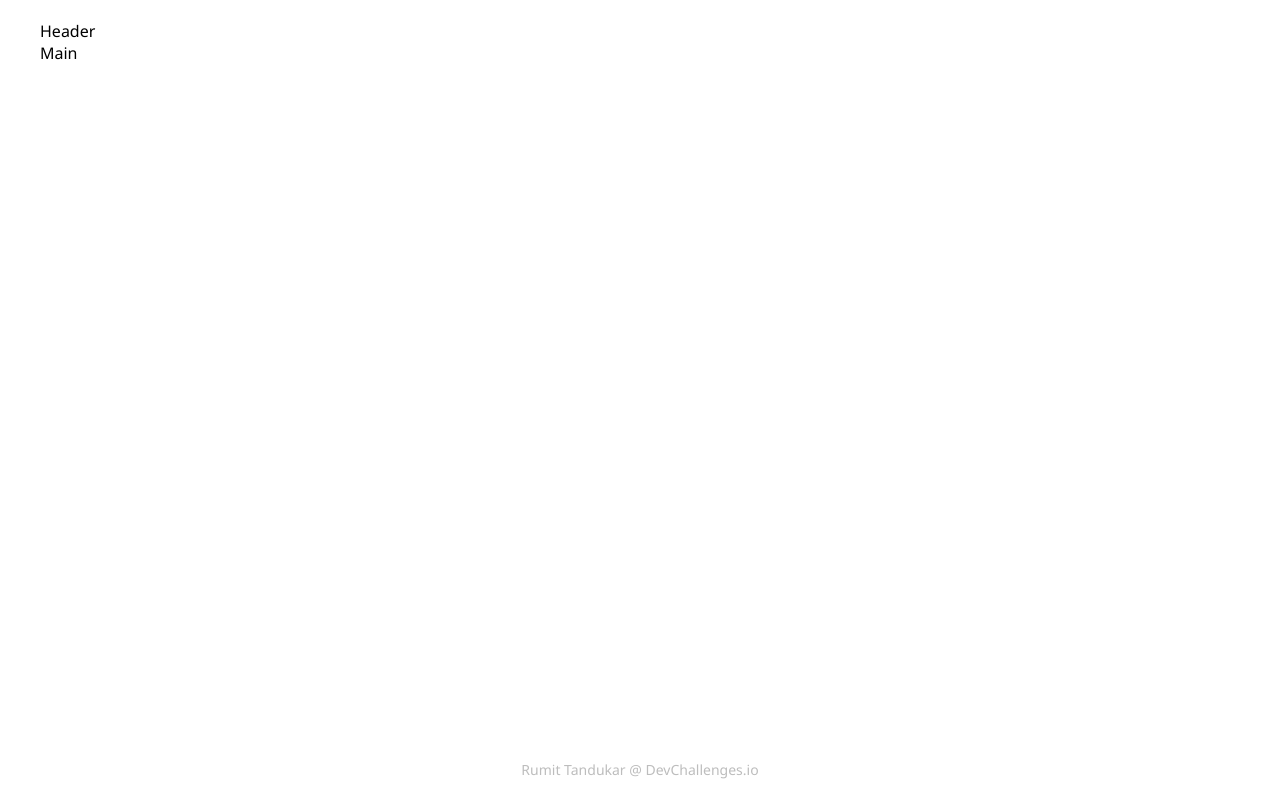
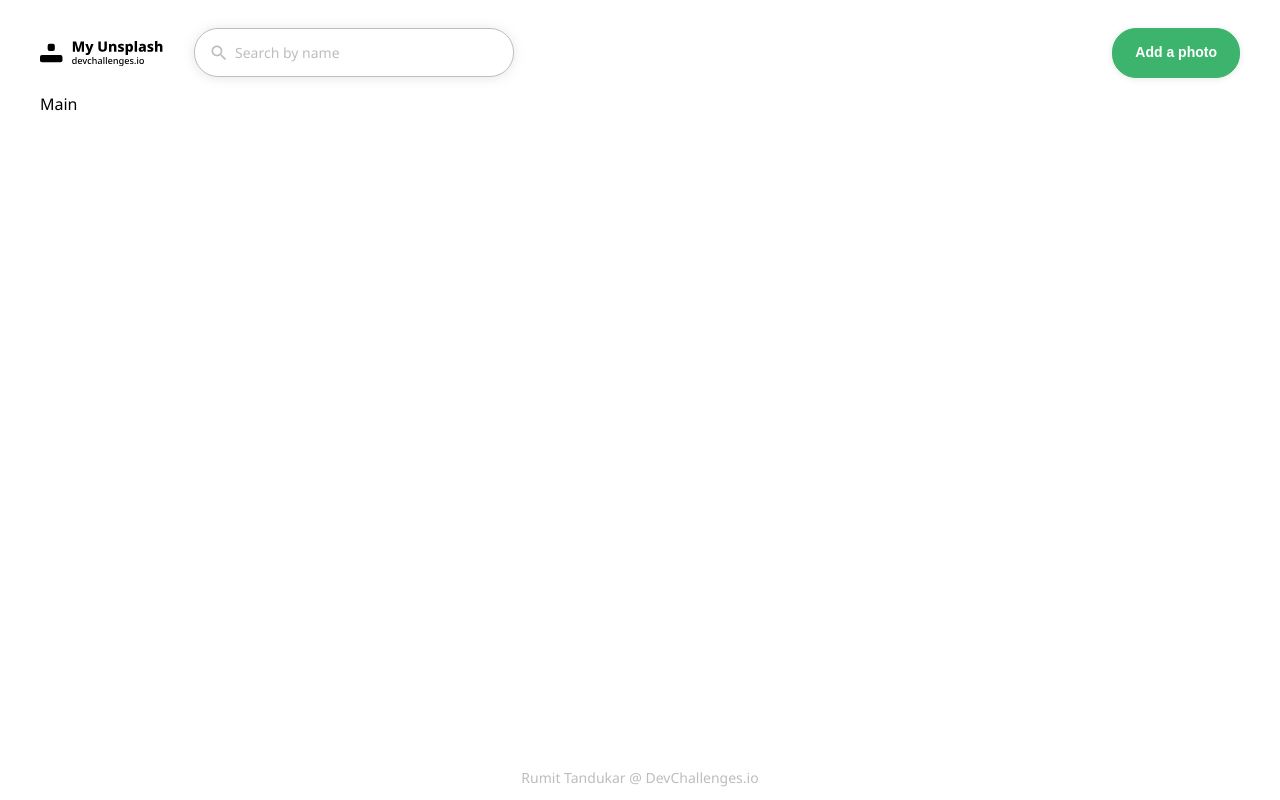
Before and after one commit to Rumit0270/dev-challenges, a React (Create React App) app in the folder my-unsplash/client/: page / in a window 1280 px wide. Built offline with nearby package versions, Linux system fonts and the light colour scheme.

Commit message:
Add button and input components and lay out Header component

```diff
--- a/my-unsplash/client/public/index.html
+++ b/my-unsplash/client/public/index.html
@@ -7,6 +7,10 @@
     <meta name="description" content="Web site to share nice photos" />
     <link rel="title icon" href="%PUBLIC_URL%/logo128.png" />
     <link rel="manifest" href="%PUBLIC_URL%/manifest.json" />
+    <link
+      href="https://fonts.googleapis.com/icon?family=Material+Icons"
+      rel="stylesheet"
+    />
     <title>My Unsplash</title>
   </head>
   <body>
--- a/my-unsplash/client/src/assets/css/App.css
+++ b/my-unsplash/client/src/assets/css/App.css
@@ -2,7 +2,7 @@
 
 :root {
   --font-noto-sans: 'Noto Sans', sans-serif;
-  --layout-breakpoint-sm: 640px;
+  --layout-breakpoint-sm: 576px;
   --layout-breakpoint-md: 768px;
   --layout-breakpoint-lg: 1024px;
   --layout-breakpoint-xl: 1280px;
@@ -10,6 +10,7 @@
   --color-ocean-green: #3db46d;
   --color-emperor: #4f4f4f;
   --color-burnt-sienna: #eb5757;
+  --color-mine-shaft: #333333;
 }
 
 * {
@@ -27,7 +28,7 @@ body {
   flex-direction: column;
   width: 100%;
   min-height: 100vh;
-  padding: 4px 8px;
+  padding: 0px 8px 5px;
   max-width: 980px;
   margin: 0 auto;
 }
@@ -40,7 +41,7 @@ body {
 
 @media screen and (min-width: 1024px) {
   .app-container {
-    padding: 20px 40px;
+    padding: 12px 40px;
   }
 }
 
--- /dev/null
+++ b/my-unsplash/client/src/assets/css/Button.css
@@ -0,0 +1,52 @@
+.btn {
+  font-size: 14px;
+  line-height: 19px;
+  border: none;
+  padding: 14px 22px;
+  border-radius: 24px;
+  font-weight: bold;
+  transition: all 0.25s;
+  height: 50px;
+}
+
+.btn:focus {
+  outline: none;
+  border: 1px solid var(--color-mine-shaft);
+}
+
+.btn--success {
+  background-color: var(--color-ocean-green);
+  box-shadow: 0px 1px 6px rgba(0, 0, 0, 0.1);
+  color: white;
+  border: 1px solid var(--color-ocean-green);
+}
+
+.btn--success:hover {
+  background-color: #37a06d;
+}
+
+.btn--danger {
+  background: var(--color-burnt-sienna);
+  box-shadow: 0px 1px 6px rgba(0, 0, 0, 0.1);
+  color: white;
+  border: 1px solid var(--color-burnt-sienna);
+}
+
+.btn--danger:hover {
+  background-color: #d75757;
+}
+
+.btn--text {
+  background-color: transparent;
+  color: var(--color-silver);
+  font-weight: 600;
+  font-size: 18px;
+  line-height: 24px;
+  border: none;
+  box-shadow: none;
+  border: 1px solid transparent;
+}
+
+.btn--text:hover {
+  background-color: #eeeeee;
+}
--- a/my-unsplash/client/src/assets/css/Header.css
+++ b/my-unsplash/client/src/assets/css/Header.css
@@ -0,0 +1,59 @@
+.header {
+  padding: 8px 0;
+  display: flex;
+  align-items: center;
+}
+
+.header__logo {
+  height: 30px;
+  width: 110px;
+  margin-right: 6px;
+}
+
+.header__controls {
+  flex: 1;
+  display: flex;
+  justify-content: space-between;
+  align-items: center;
+}
+
+.search-input {
+  margin-right: 5px !important;
+  max-width: 140px;
+}
+
+.add-photo-button {
+  padding: 8px 10px !important;
+  font-size: 12px !important;
+  line-height: 16px !important;
+}
+
+@media screen and (min-width: 576px) {
+  .search-input {
+    min-width: 240px;
+    max-width: 500px;
+  }
+
+  .add-photo-button {
+    font-size: 14px !important;
+    line-height: 19px !important;
+    padding: 14px 22px !important;
+  }
+}
+
+@media screen and (min-width: 768px) {
+  .header__logo {
+    width: 140px;
+    margin-right: 14px;
+  }
+
+  .search-input {
+    min-width: 280px;
+  }
+}
+
+@media screen and (min-width: 1024px) {
+  .search-input {
+    min-width: 320px;
+  }
+}
--- /dev/null
+++ b/my-unsplash/client/src/assets/css/Input.css
@@ -0,0 +1,107 @@
+.input-container {
+  display: table;
+}
+
+.input-group {
+  position: relative;
+  margin: 8px 0;
+}
+
+.input__label {
+  font-family: var(--font-nots-sans);
+  font-size: 14px;
+  line-height: 19px;
+  font-weight: 600;
+  color: var(--color-emperor);
+  display: table-header-group;
+  margin: 5px 0;
+}
+
+.base-input-style {
+  min-height: 40px;
+  border: 1px solid var(--color-silver);
+  box-sizing: border-box;
+  border-radius: 24px;
+  padding: 14px;
+  display: table-row-group;
+  color: var(--color-mine-shaft);
+  font-weight: 500;
+  font-family: var(--font-nots-sans);
+  font-size: 14px;
+  line-height: 19px;
+  filter: drop-shadow(0px 1px 6px rgba(0, 0, 0, 0.1));
+}
+
+.base-input-style:focus {
+  outline: none;
+  border: 1px solid var(--color-mine-shaft);
+}
+
+.base-input-style:focus {
+  outline-color: var(--color-mine-shaft);
+}
+
+.base-input-style::placeholder {
+  font-style: normal;
+  font-weight: 500;
+  color: var(--color-silver);
+}
+
+.input--error,
+.input--error:hover {
+  border: 1px solid var(--color-burnt-sienna);
+}
+
+.input--error ~ .helper-text {
+  color: var(--color-burnt-sienna);
+}
+
+.helper-text {
+  font-family: var(--font-noto-sans);
+  font-style: normal;
+  font-weight: normal;
+  font-size: 12px;
+  line-height: 16px;
+  color: var(--color-emperor);
+}
+
+.input-icon {
+  color: var(--color-silver);
+  z-index: 10;
+}
+
+.has-start-icon .input-icon {
+  position: absolute;
+  top: 50%;
+  transform: translateY(-50%);
+  left: 10px;
+  font-size: 20px;
+  margin-left: 5px;
+}
+
+.has-start-icon input {
+  padding-left: 40px;
+}
+
+.has-end-icon .input-icon {
+  position: absolute;
+  top: 60%;
+  transform: translateY(-50%);
+  right: 10px;
+  font-size: 20px;
+  margin-right: 5px;
+}
+
+.has-end-icon input {
+  padding-right: 40px;
+}
+
+.has-helper .input-icon {
+  top: 50%;
+  transform: translateY(-50%);
+}
+
+.input-small {
+  padding: 8px;
+  min-height: 40px;
+}
--- a/my-unsplash/client/src/components/Header.tsx
+++ b/my-unsplash/client/src/components/Header.tsx
@@ -1,7 +1,23 @@
 import React from 'react';
+import appLogo from '../assets/images/my_unsplash_logo.svg';
+import '../assets/css/Header.css';
+import Input from './common/Input';
+import Button from './common/Button';
 
 const Header: React.FC = (): JSX.Element => {
-  return <header>Header</header>;
+  return (
+    <header className="header">
+      <img src={appLogo} alt="My Unsplash logo" className="header__logo" />
+      <div className="header__controls">
+        <Input
+          startIcon="search"
+          placeholder="Search by name"
+          className="search-input"
+        />
+        <Button title="Add a photo" className="add-photo-button" />
+      </div>
+    </header>
+  );
 };
 
 export default Header;
--- /dev/null
+++ b/my-unsplash/client/src/components/common/Button.tsx
@@ -0,0 +1,45 @@
+import React from 'react';
+
+import '../../assets/css/Button.css';
+
+type ButtonVariant = 'default' | 'text';
+type ButtonColor = 'success' | 'danger';
+
+interface ButtonProps extends React.ButtonHTMLAttributes<HTMLButtonElement> {
+  title: string;
+  variant?: ButtonVariant;
+  color?: ButtonColor;
+  className?: string;
+}
+
+const variantClassMap = {
+  default: '',
+  text: 'btn--text',
+};
+
+const colorClassMap = {
+  success: 'btn--success',
+  danger: 'btn--danger',
+};
+
+const Button: React.FC<ButtonProps> = ({
+  title,
+  variant = 'default',
+  color = 'success',
+  className = '',
+  ...props
+}): JSX.Element => {
+  const colorClass = colorClassMap[color];
+  const variantClass = variantClassMap[variant];
+
+  return (
+    <button
+      className={`btn ${colorClass} ${variantClass} ${className}`}
+      {...props}
+    >
+      {title}
+    </button>
+  );
+};
+
+export default Button;
--- /dev/null
+++ b/my-unsplash/client/src/components/common/Input.tsx
@@ -0,0 +1,80 @@
+import * as React from 'react';
+import { ChangeEvent } from 'react';
+
+import '../../assets/css/Input.css';
+
+type InputSize = 'sm' | 'md';
+
+const inputSizeMap = {
+  sm: 'input-small',
+  md: '',
+};
+
+interface IInputProps extends React.InputHTMLAttributes<HTMLInputElement> {
+  label?: string;
+  placeholder?: string;
+  error?: boolean;
+  helperText?: string | null;
+  startIcon?: string;
+  endIcon?: string;
+  inputSize?: InputSize;
+  className?: string;
+  handleInputChange?: (event: ChangeEvent<HTMLInputElement>) => void;
+}
+
+type InputProps = IInputProps &
+  React.TextareaHTMLAttributes<HTMLTextAreaElement>;
+
+const Input: React.FC<InputProps> = ({
+  label,
+  placeholder = '',
+  error = false,
+  helperText = null,
+  startIcon = null,
+  endIcon = null,
+  inputSize = 'md',
+  className = '',
+  handleInputChange = () => {},
+  ...props
+}): JSX.Element => {
+  const errorClass = error ? 'input--error' : '';
+  const helperInputText = helperText ? (
+    <span className="helper-text">{helperText}</span>
+  ) : null;
+
+  const hasHelperText = helperText ? 'has-helper' : '';
+  const hasStartIcon = startIcon ? 'has-start-icon' : '';
+  const hasEndIcon = endIcon ? 'has-end-icon' : '';
+
+  const iconStart = startIcon ? (
+    <span className="material-icons input-icon">{startIcon}</span>
+  ) : null;
+
+  const iconEnd = endIcon ? (
+    <span className="material-icons input-icon">{endIcon}</span>
+  ) : null;
+
+  const inputSizeClass = inputSizeMap[inputSize];
+
+  return (
+    <div
+      className={`input-container ${hasHelperText} ${hasStartIcon} ${hasEndIcon}`}
+    >
+      <div className="input-group">
+        {iconStart}
+        <input
+          type="text"
+          className={`base-input-style ${errorClass} ${inputSizeClass} ${className}`}
+          placeholder={placeholder}
+          {...props}
+          onChange={handleInputChange}
+        />
+        {iconEnd}
+      </div>
+      {label ? <label className="input__label">{label}</label> : null}
+      {helperInputText}
+    </div>
+  );
+};
+
+export default Input;
```
